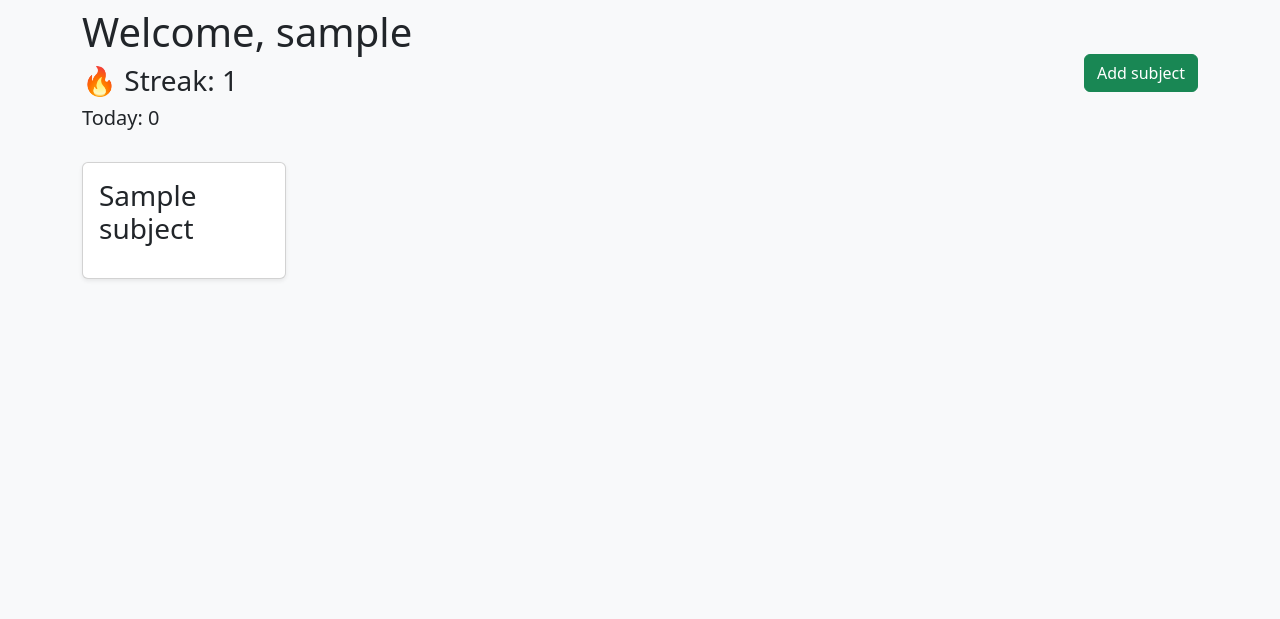
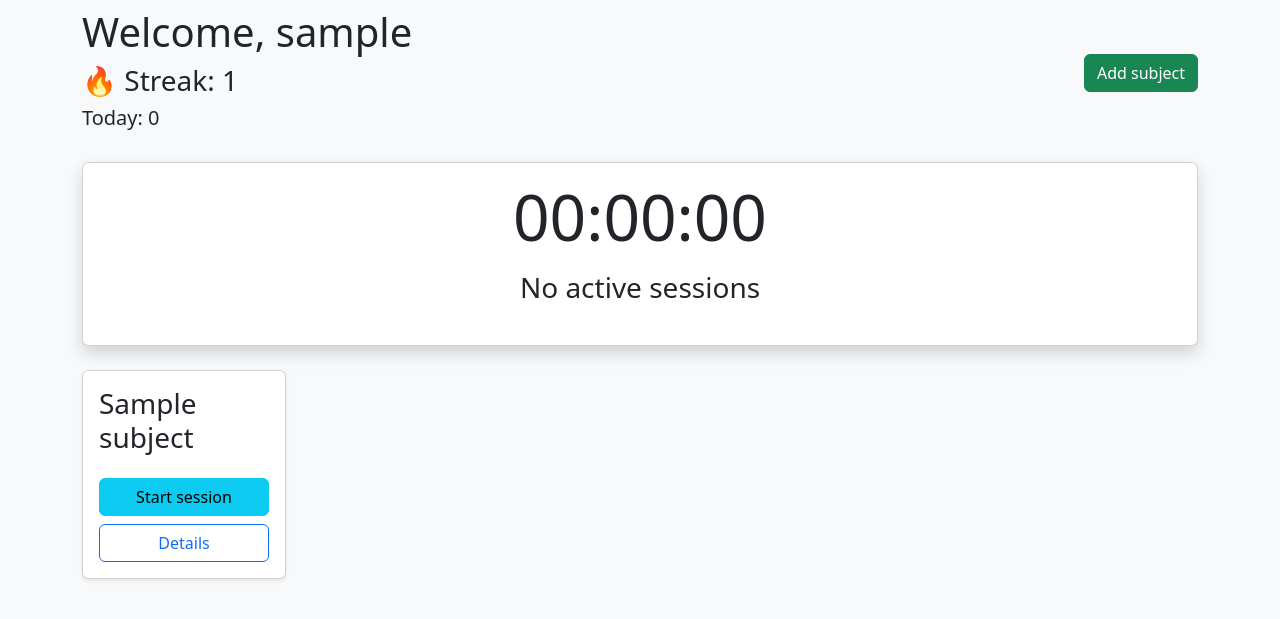
Before and after one commit to vitaliymv/studybuddytrackerSat11, a Django app: page / in a window 1280 px wide. Shown: the part 56-675 px from the top of the page. Run offline with Django 5.2, Linux system fonts and the light colour scheme; a user stored in the database is signed in; tables that the repository leaves empty hold one stand-in row (values such as "Sample post"); data that the repository does not hold is empty.

Commit message:
Add template subject_detail and add_subject. In dashboard add function for liveTimer and sessions in view

```diff
--- a/core/urls.py
+++ b/core/urls.py
@@ -4,7 +4,8 @@ from .views import (
     AddSubjectView,
     DashboardView,
     DeleteSubjectView,
-    SubjectDetailView
+    SubjectDetailView,
+    StartSessionView
 )
 
 urlpatterns = [
@@ -12,5 +13,6 @@ urlpatterns = [
     path('', DashboardView.as_view(), name="dashboard"),
     path('subjects/add/', AddSubjectView.as_view(), name="add_subject"),
     path('subjects/<int:pk>/delete', DeleteSubjectView.as_view(), name="delete_subject"),
-    path('subjects/<int:pk>/', SubjectDetailView.as_view(), name="subject_detail")
+    path('subjects/<int:pk>/', SubjectDetailView.as_view(), name="subject_detail"),
+    path("sessions/start/<int:subject_id>/", StartSessionView.as_view(), name="start_session")
 ]
--- a/core/views.py
+++ b/core/views.py
@@ -1,6 +1,9 @@
 from django.contrib.auth.mixins import LoginRequiredMixin
 from django.contrib.auth.models import User
+from django.http import JsonResponse
+from django.shortcuts import get_object_or_404
 from django.urls import reverse_lazy
+from django.views import View
 from django.views.generic import CreateView, TemplateView, DetailView, DeleteView
 from django.utils import timezone
 from .forms import RegistrationForm
@@ -78,3 +81,51 @@ class DeleteSubjectView(LoginRequiredMixin, DeleteView):
 
     def get_queryset(self):
         return Subject.objects.filter(user=self.request.user)
+
+class StartSessionView(LoginRequiredMixin, View):
+    def post(self, request, subject_id):
+        subject = get_object_or_404(Subject, id=subject_id, user=request.user)
+
+        StudySession.objects.filter(
+            user=request.user,
+            end_time__isnull=True
+        ).update(
+            end_time=timezone.now()
+        )
+
+        session = StudySession.objects.create(
+            user=request.user,
+            subject=subject,
+            start_time=timezone.now()
+        )
+
+        return JsonResponse({
+            "success": True,
+            "session_id": session.id,
+            "start_time": session.start_time.timestamp(),
+            "subject": subject.name
+        })
+
+class StopSessionView(LoginRequiredMixin, View):
+    def post(self, request):
+        session = StudySession.objects.filter(
+            user=request.user,
+            end_time__isnull=True
+        ).first()
+
+        if not session:
+            return JsonResponse({
+                "success": False,
+                "message": "No active session"
+            })
+
+        session.end_time = timezone.now()
+        duration = (session.end_time - session.start_time).total_seconds()
+        session.duration = int(duration)
+        session.save()
+
+        return JsonResponse({
+            "success": True,
+            "duration": session.duration,
+            "message": "Session stoped"
+        })
--- a/templates/tracker/dashboard.html
+++ b/templates/tracker/dashboard.html
@@ -15,6 +15,20 @@
         </a>
     </div>
 
+    <div class="card shadow my-4">
+        <div class="card-body text-center">
+            <h1 id="timer-display" class="display-3 mb-3">00:00:00</h1>
+
+            <h3 id="current-subject">
+                No active sessions
+            </h3>
+
+            <div class="mt-4 d-flex justify-content-center gap-3">
+                <button class="btn btn-warning btn-lg stop-btn" style="display: none">Stop session</button>
+            </div>
+        </div>
+    </div>
+
     <div class="row row-cols-1 row-cols-md-3 row-cols-xl-5">
         {% for subject in subjects %}
             <div class="col mb-3">
@@ -23,6 +37,16 @@
                         <h3 class="mb-3">
                             {{ subject.name }}
                         </h3>
+                        <div class="mt-2">
+                            <button
+                                class="btn btn-info start-btn w-100 mb-2"
+                                data-subject-id="{{ subject.id }}"
+                                data-subject-name="{{ subject.name }}"
+                            >Start session</button>
+                            <a href="{% url 'subject_detail' subject.id %}" class="btn btn-outline-primary w-100">
+                                Details
+                            </a>
+                        </div>
                     </div>
                 </div>
             </div>
@@ -34,4 +58,61 @@
             </div>
         {% endfor %}
     </div>
+
+<script>
+    let timerInterval = null;
+    let startTimestamp = null;
+
+    const timerDisplay = document.querySelector("#timer-display");
+    const currentSubject = document.querySelector("#current-subject");
+    const stopBtn = document.querySelector(".stop-btn");
+
+    function formatTime(seconds) {
+        let hours = Math.floor(seconds / 3600);
+        let minutes = Math.floor(
+            (seconds % 3600) / 60
+        );
+        let secs = seconds % 60;
+
+        hours = String(hours).padStart(2, "0");
+        minutes = String(minutes).padStart(2, "0");
+        secs = String(secs).padStart(2, "0");
+        return `${hours}:${minutes}:${secs}`; /* hours + ":" + minutes + ":" + secs */
+    }
+
+    function startLiveTimer() {
+        timerInterval = setInterval( () => {
+            const now = Date.now() / 1000;
+            const seconds = Math.floor(now - startTimestamp);
+            timerDisplay.innerText = formatTime(seconds);
+        }, 1000)
+    }
+
+    document.querySelectorAll(".start-btn").forEach(btn => {
+        btn.addEventListener("click", async () => {
+            const subjectId = btn.dataset.subjectId;
+            const subjectName = btn.dataset.subjectName;
+            const response = await fetch(
+                "/sessions/start/" + subjectId + "/",
+                {
+                    method: "POST",
+                    headers: {
+                        "X-CSRFToken": '{{ csrf_token }}'
+                    }
+                }
+            )
+            const data = await response.json();
+            if (data.success) {
+                startTimestamp = data.start_time;
+                currentSubject.innerText = subjectName;
+                stopBtn.style.display = "inline-block";
+                clearInterval(timerInterval);
+
+                startLiveTimer()
+            } else {
+                alert(data.message)
+            }
+        })
+    })
+</script>
 {% endblock %}
```
Also changed, not shown: templates/tracker/add_subject.html (added, +35 -0 lines), templates/tracker/subject_detail.html (added, +14 -0 lines).
